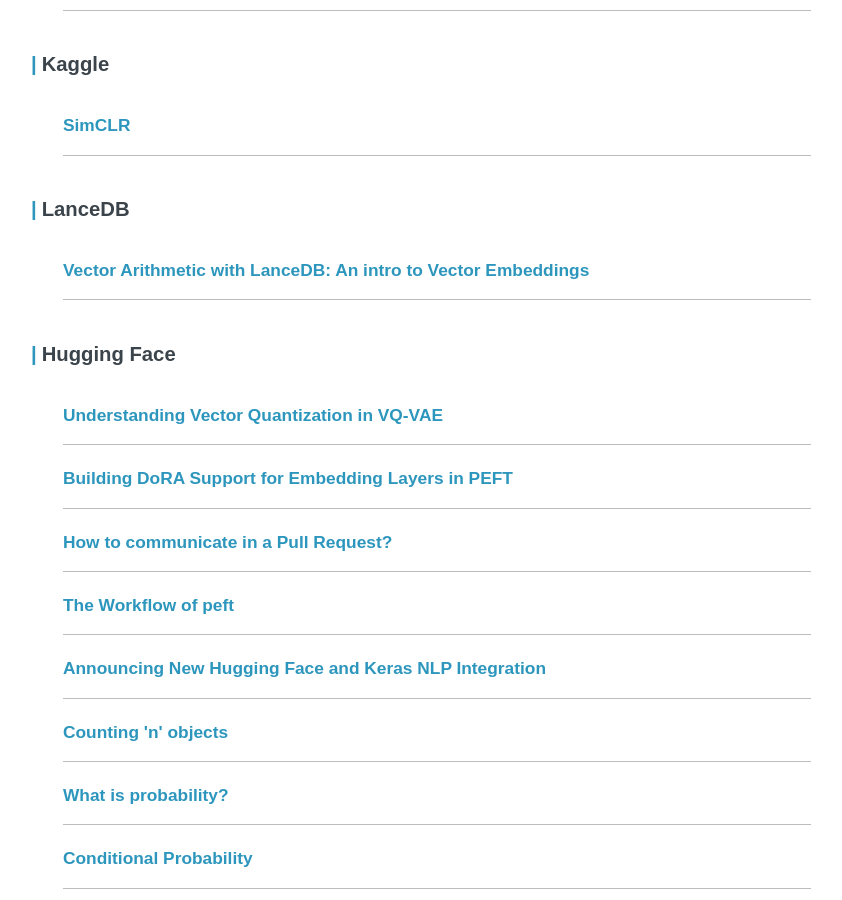
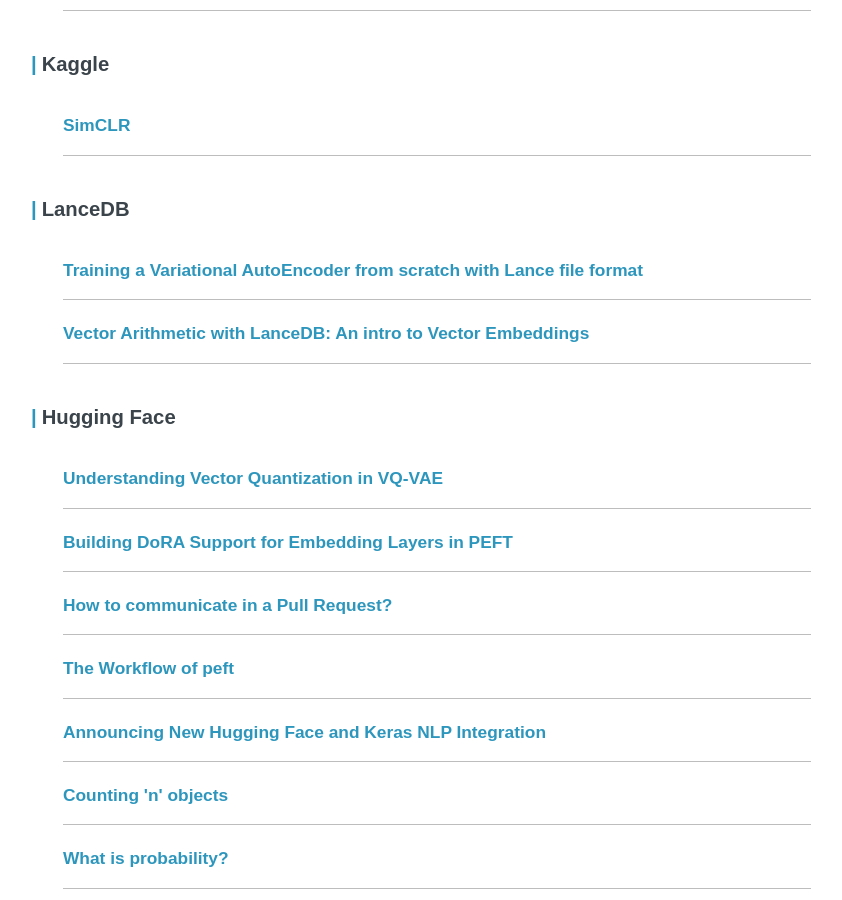
Before and after one commit to ariG23498/ariG23498.github.io, a Jekyll site: the page built from blogs.md, in a window 1280 px wide and 900 px high, scrolled down 4274 px. Shown: the whole window, without its empty margins (219-1061 px from the left). Built offline with Jekyll 4.4.1, drawn with Linux system fonts in a browser that asks for light colours.

Commit message:
Update blogs.md

```diff
--- a/blogs.md
+++ b/blogs.md
@@ -195,7 +195,10 @@ permalink: /posts
             </article>
 
         <h3>LanceDB</h3>
-         <article class="archive-item">
+        <article class="archive-item">
+        <a class="archive-item-link" href="https://blog.lancedb.com/training-a-variational-autoencoder-from-scratch-with-the-lance-file-format/" target="_blank" rel="noopener noreferrer">Training a Variational AutoEncoder from scratch with Lance file format</a>
+        </article>
+        <article class="archive-item">
         <a class="archive-item-link" href="https://blog.lancedb.com/vector-arithmetic-with-lancedb-an-intro-to-vector-embeddings/" target="_blank" rel="noopener noreferrer">Vector Arithmetic with LanceDB: An intro to Vector Embeddings</a>
         </article>
 
```
